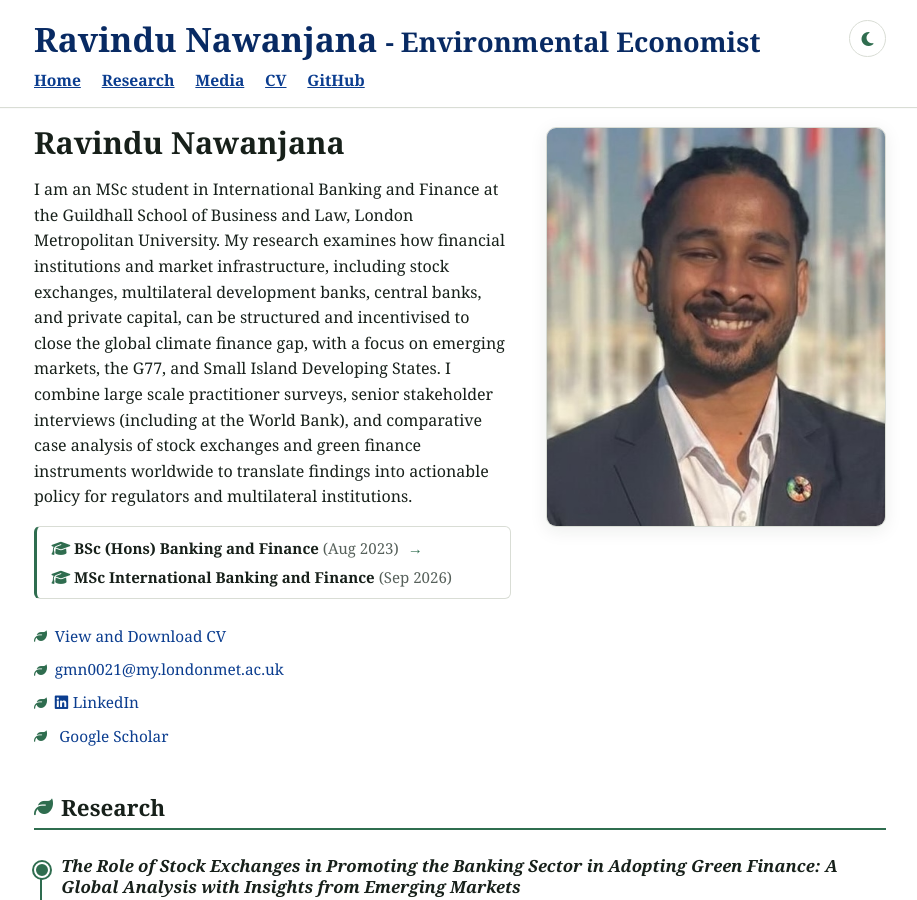
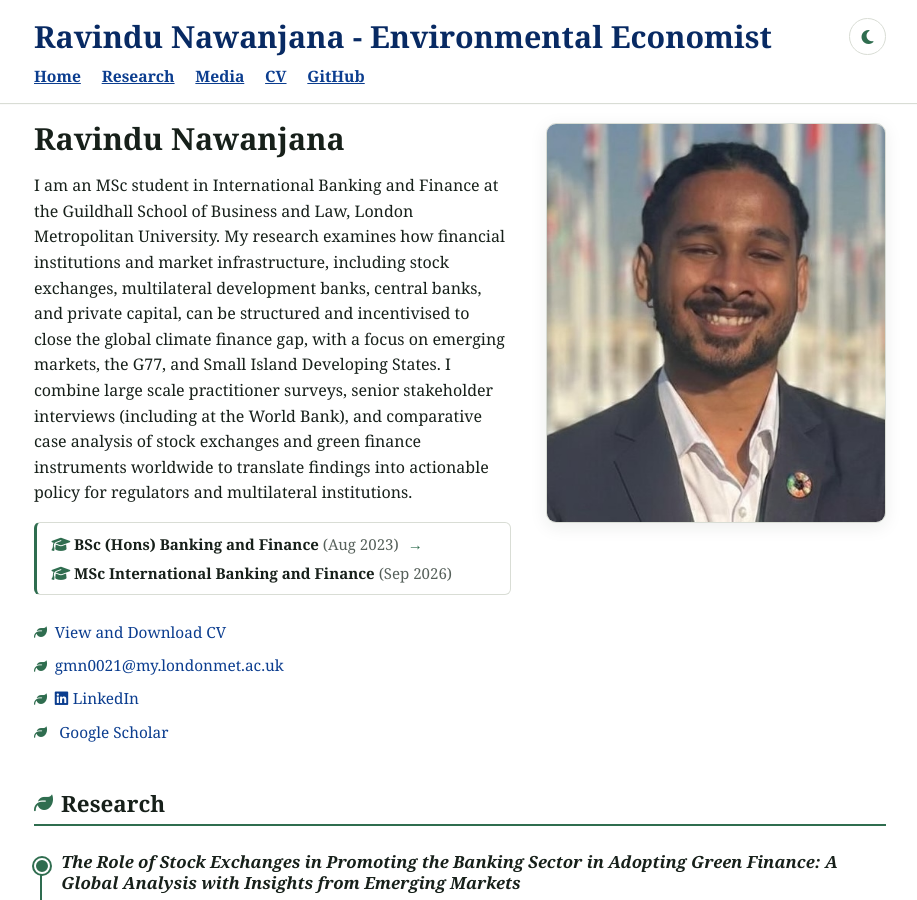
Before and after one commit to RavinduNawanjana/ravindunawanjana.github.io, a Jekyll site: the page built from index.md, in a window 1280 px wide and 900 px high. Shown: the whole window, without its empty margins (180-1097 px from the left). Built offline with Jekyll 4.4.1, drawn with Linux system fonts in a browser that asks for light colours; a style sheet for code colours, icons or effects is not loaded.

Commit message:
Update default.html

```diff
--- a/_layouts/default.html
+++ b/_layouts/default.html
@@ -80,10 +80,7 @@
   <header class="site-header">
     <div class="site-title-row">
       <h1 class="site-heading">
-        <a href="{{ '/' | relative_url }}">
-          <span class="site-name">Ravindu Nawanjana</span>
-          <span class="site-tagline">- Environmental Economist</span>
-        </a>
+        <a href="{{ '/' | relative_url }}">{{ site.title }} - Environmental Economist</a>
       </h1>
       <button id="theme-toggle" class="theme-toggle" type="button" aria-pressed="false" aria-label="Switch to dark mode">
         <i class="fa-solid fa-moon" aria-hidden="true"></i>
```
